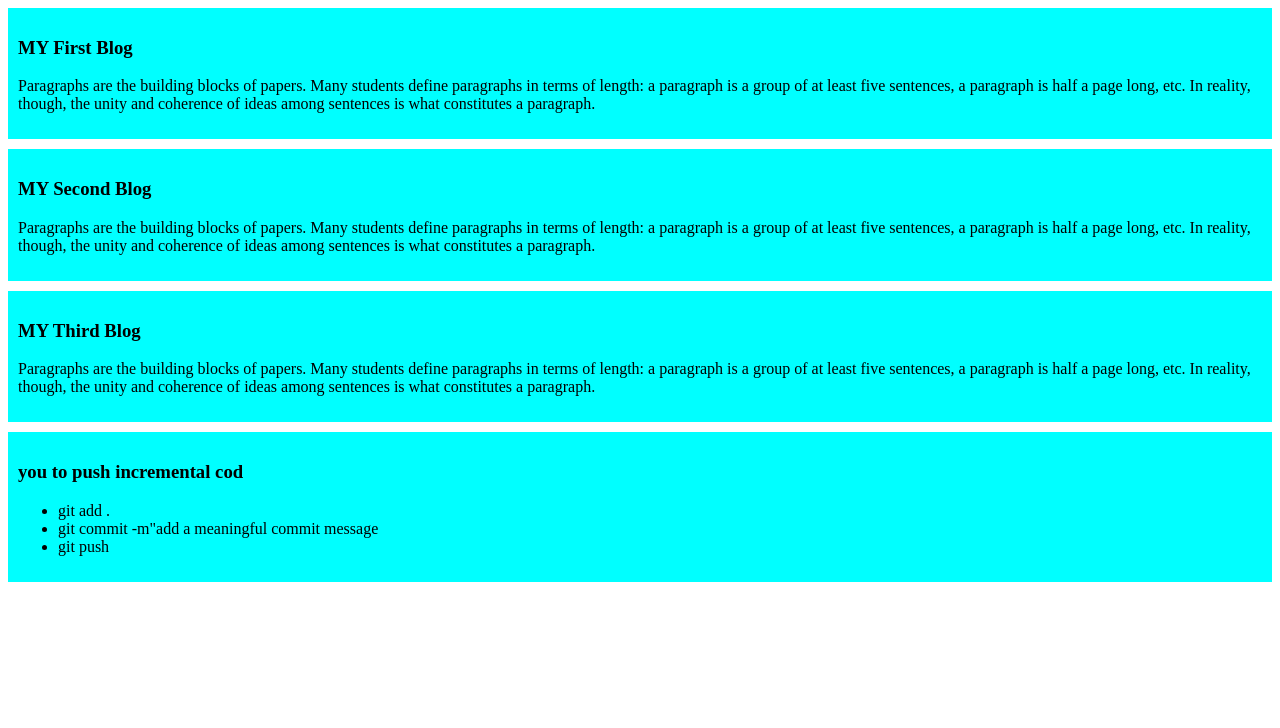
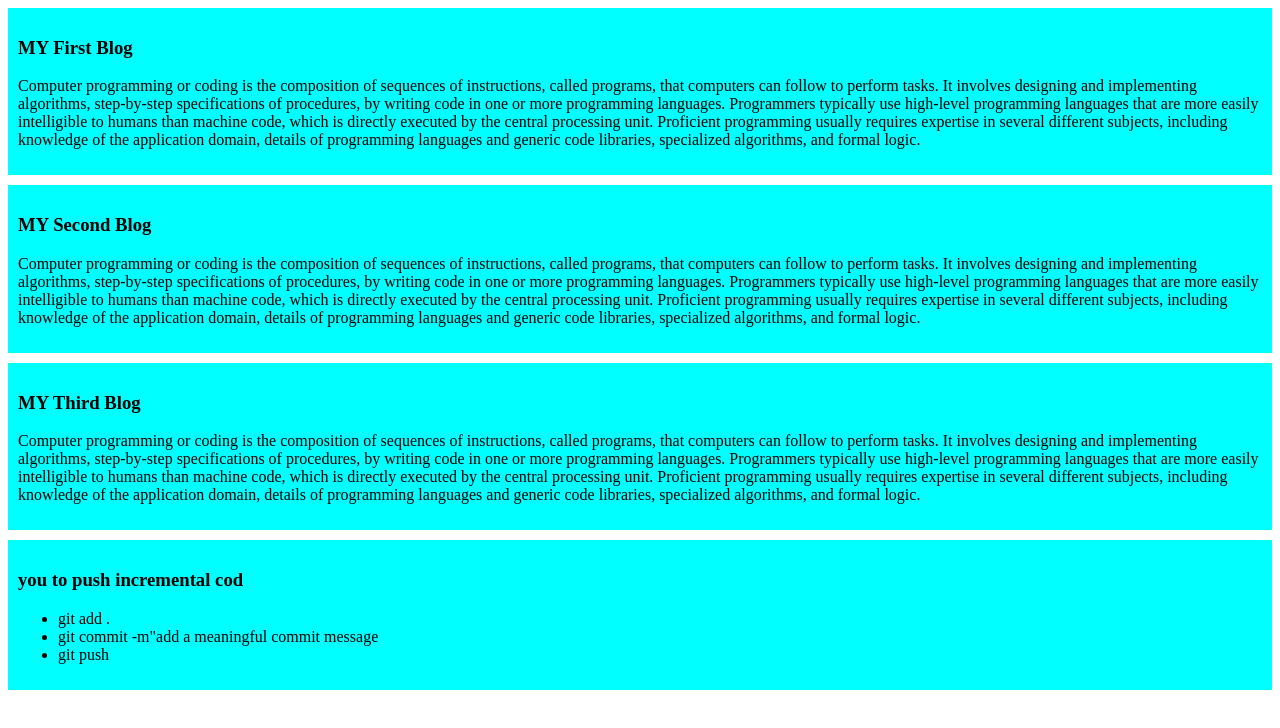
Before and after one commit to AsifIslamBisal/My-Simple-Website, a plain HTML site: page index.html in a window 1280 px wide. Drawn offline with Linux system fonts and the light colour scheme.

Commit message:
added meaningfull line

```diff
--- a/index.html
+++ b/index.html
@@ -9,24 +9,40 @@
 <body>
     <div>
         <h3>MY First Blog</h3>
-        <p>Paragraphs are the building blocks of papers.
-             Many students define paragraphs in terms of length:
-              a paragraph is a group of at least five sentences, a paragraph is half a page long, etc.
-               In reality, though, the unity and coherence of ideas among sentences is what constitutes a paragraph.</p>
+        <p>Computer programming or coding is the composition of sequences of instructions, called programs,
+             that computers can follow to perform tasks.
+              It involves designing and implementing algorithms,
+              step-by-step specifications of procedures, by writing code in one or more programming languages.
+               Programmers typically use high-level programming languages that are more easily intelligible to humans than machine code,
+                which is directly executed by the central processing unit.
+                 Proficient programming usually requires expertise in several different subjects,
+                 including knowledge of the application domain, details of programming languages and generic code libraries,
+                  specialized algorithms, and formal logic.</p>
     </div>
     <div>
         <h3>MY Second Blog</h3>
-        <p>Paragraphs are the building blocks of papers.
-             Many students define paragraphs in terms of length:
-              a paragraph is a group of at least five sentences, a paragraph is half a page long, etc.
-               In reality, though, the unity and coherence of ideas among sentences is what constitutes a paragraph.</p>
+        <p>Computer programming or coding is the composition of sequences of instructions, called programs,
+            that computers can follow to perform tasks.
+             It involves designing and implementing algorithms,
+             step-by-step specifications of procedures, by writing code in one or more programming languages.
+              Programmers typically use high-level programming languages that are more easily intelligible to humans than machine code,
+               which is directly executed by the central processing unit.
+                Proficient programming usually requires expertise in several different subjects,
+                including knowledge of the application domain, details of programming languages and generic code libraries,
+                 specialized algorithms, and formal logic.</p>
+
     </div>
     <div>
         <h3>MY Third Blog</h3>
-        <p>Paragraphs are the building blocks of papers.
-             Many students define paragraphs in terms of length:
-              a paragraph is a group of at least five sentences, a paragraph is half a page long, etc.
-               In reality, though, the unity and coherence of ideas among sentences is what constitutes a paragraph.</p>
+        <p>Computer programming or coding is the composition of sequences of instructions, called programs,
+            that computers can follow to perform tasks.
+             It involves designing and implementing algorithms,
+             step-by-step specifications of procedures, by writing code in one or more programming languages.
+              Programmers typically use high-level programming languages that are more easily intelligible to humans than machine code,
+               which is directly executed by the central processing unit.
+                Proficient programming usually requires expertise in several different subjects,
+                including knowledge of the application domain, details of programming languages and generic code libraries,
+                 specialized algorithms, and formal logic.</p>
     </div>
     <div>
         <h3> you to push incremental cod</h3>
```
